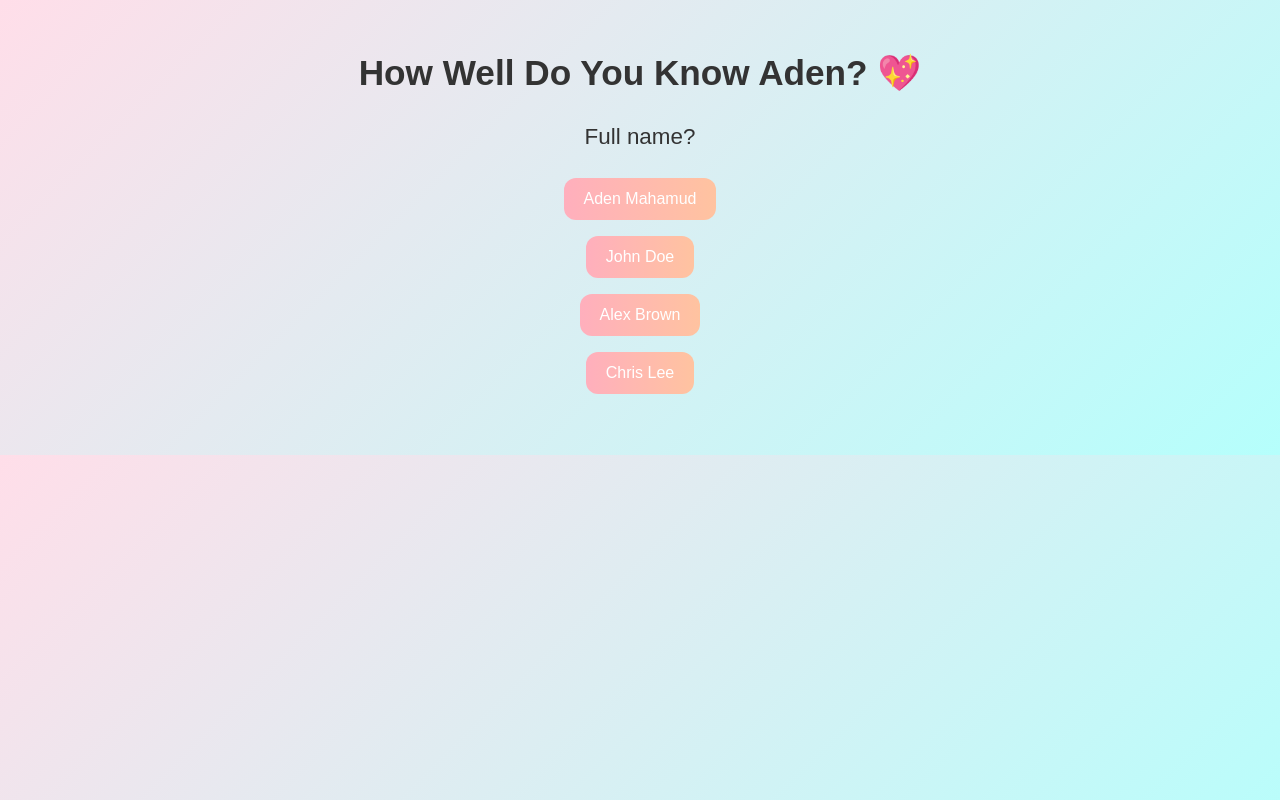
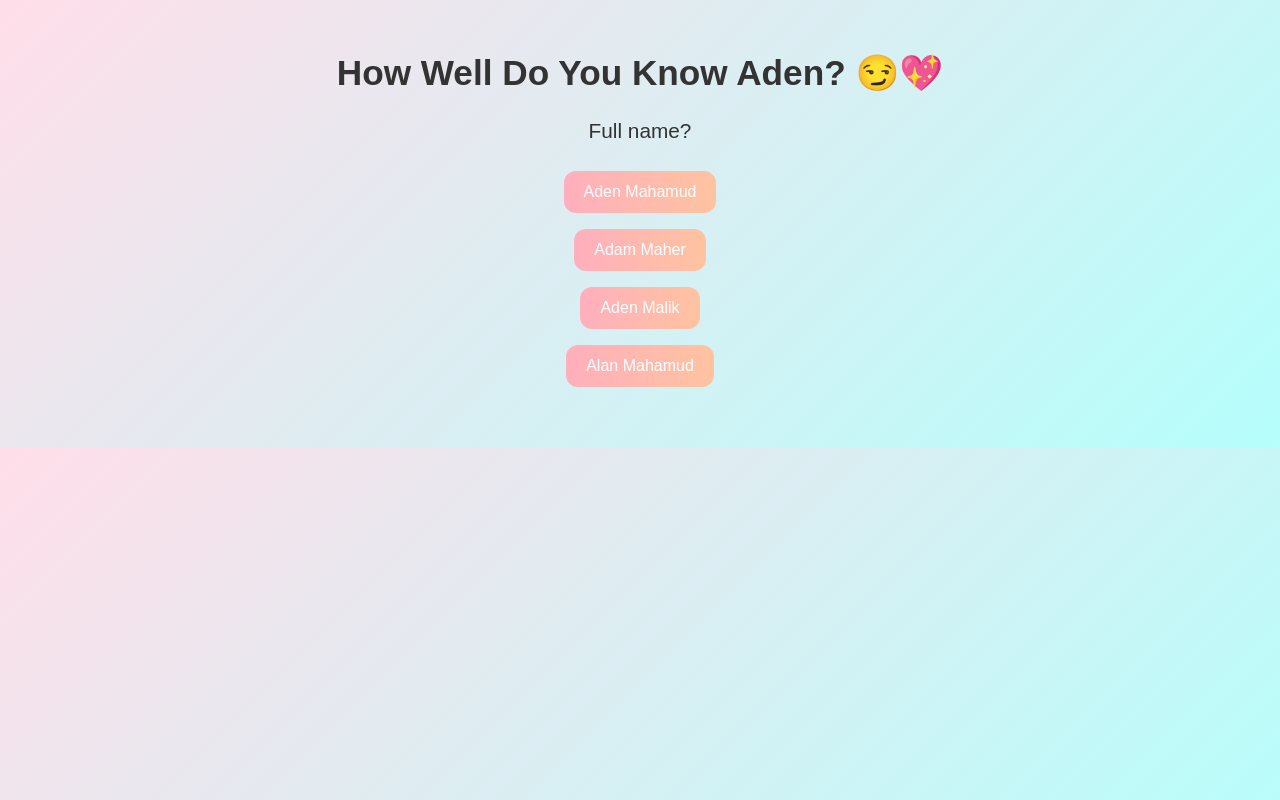
Before and after one commit to tired1024/faff-questions, a plain HTML site: page index.html in a window 1280 px wide. Both pictures are taken after a click on the button "Black or Red". Drawn offline with Linux system fonts and the light colour scheme.

Commit message:
Update index.html

```diff
--- a/index.html
+++ b/index.html
@@ -2,7 +2,7 @@
 <html lang="en">
 <head>
 <meta charset="UTF-8">
-<title>How Well Do You Know Aden? ❤️</title>
+<title>How Well Do You Know Aden? 💖</title>
 <style>
   body {
     font-family: 'Arial', sans-serif;
@@ -13,10 +13,10 @@
   }
   h1 {
     font-size: 2.2em;
-    margin-bottom: 30px;
+    margin-bottom: 25px;
   }
   .question {
-    font-size: 1.4em;
+    font-size: 1.3em;
     margin: 20px 0;
   }
   .buttons {
@@ -36,7 +36,7 @@
     color: white;
   }
   button:hover {
-    transform: scale(1.1);
+    transform: scale(1.05);
     background: linear-gradient(90deg, #2193b0, #6dd5ed);
   }
   #score {
@@ -44,13 +44,19 @@
     font-size: 1.5em;
     font-weight: bold;
   }
+  .message {
+    font-size: 1.2em;
+    margin: 15px 0;
+    color: #FF3CAC;
+  }
 </style>
 </head>
 <body>
 
-<h1>How Well Do You Know Aden? 💖</h1>
+<h1>How Well Do You Know Aden? 😏💖</h1>
 <div id="game"></div>
 <div id="score"></div>
+<div class="message" id="message"></div>
 
 <audio id="correctSound" src="https://www.soundjay.com/button/sounds/button-3.mp3"></audio>
 <audio id="wrongSound" src="https://www.soundjay.com/button/sounds/button-10.mp3"></audio>
@@ -58,21 +64,22 @@
 <script>
 const correctSound = document.getElementById('correctSound');
 const wrongSound = document.getElementById('wrongSound');
+const messageDiv = document.getElementById('message');
 
 const questions = [
-  { q: "Favourite colour?", a: "Black or Red", options: ["Black or Red", "Blue", "Green", "Yellow"] },
-  { q: "Full name?", a: "Aden Mahamud", options: ["Aden Mahamud", "John Doe", "Alex Brown", "Chris Lee"] },
-  { q: "Fav song (this week)?", a: "Bad Girls Like You or Don't Hide", options: ["Bad Girls Like You or Don't Hide", "Shape of You", "Blinding Lights", "Levitating"] },
-  { q: "Something about you you wish I knew?", a: "I care a lot, just tell me", options: ["I care a lot, just tell me", "I never care", "I only like music", "I like pizza"] },
+  { q: "Favourite colour?", a: "Black or Red", options: ["Black or Red", "Green", "Blue", "Purple"] },
+  { q: "Full name?", a: "Aden Mahamud", options: ["Aden Mahamud", "Adam Maher", "Aden Malik", "Alan Mahamud"] },
+  { q: "Fav song (this week)?", a: "Bad Girls Like You or Don't Hide", options: ["Bad Girls Like You or Don't Hide", "Good Girls Go", "Don't Stop Me Now", "Blinding Lights"] },
+  { q: "Something about you I wish I knew?", a: "I care a lot, just tell me", options: ["I care a lot, just tell me", "I never care", "I only like music", "I don’t really notice"] },
   { q: "When did I first know I had feelings for you?", a: "Seeing you everywhere and hearing my fav song", options: ["Seeing you everywhere and hearing my fav song", "Last week", "A year ago", "From the start"] },
-  { q: "Fav movie/series?", a: "Art the Clown", options: ["Art the Clown", "Adventure Time", "Inception", "Titanic"] },
-  { q: "How do I comfort myself?", a: "Chicken or listening", options: ["Chicken or listening", "Watching TV", "Gaming only", "Sleep"] },
+  { q: "Fav movie/series?", a: "Art the Clown", options: ["Art the Clown", "Adventure Time", "Inception", "The Matrix"] },
+  { q: "How do I comfort myself?", a: "Chicken or listening", options: ["Chicken or listening", "Watching TV", "Gaming only", "Sleeping"] },
   { q: "Favourite memory of us?", a: "Hanging out and talking", options: ["Hanging out and talking", "First text", "Birthday party", "School trip"] },
-  { q: "Favourite foods?", a: "Chicken", options: ["Chicken", "Pizza", "Sushi", "Pasta"] },
-  { q: "Drink I like the most?", a: "Mango drinks (cold)", options: ["Mango drinks (cold)", "Water", "Juice", "Soda"] },
+  { q: "Favourite foods?", a: "Chicken", options: ["Chicken", "Pizza", "Sushi", "Burger"] },
+  { q: "Drink I like the most?", a: "Mango drinks (cold)", options: ["Mango drinks (cold)", "Water", "Cola", "Orange juice"] },
   { q: "Something I'm passionate about?", a: "Hobbies and loving someone", options: ["Hobbies and loving someone", "Sports", "Movies", "Food"] },
   { q: "Fav free time activities?", a: "Reading manhwas or gaming", options: ["Reading manhwas or gaming", "Sleeping", "Watching TV", "Swimming"] },
-  { q: "Do I get jealous easily?", a: "Yes, but managing it", options: ["Yes, but managing it", "No", "Rarely", "Always"] },
+  { q: "Do I get jealous easily?", a: "Yes, but managing it", options: ["Yes, but managing it", "No", "Sometimes", "Rarely"] },
   { q: "Relationship with family?", a: "Well liked, dependable and silly", options: ["Well liked, dependable and silly", "Distant", "Complicated", "Perfect"] },
   { q: "Something to work on in our relationship?", a: "Communication and time", options: ["Communication and time", "Trust", "Patience", "Cooking"] },
   { q: "What does love mean to me?", a: "Being there and valuing feelings", options: ["Being there and valuing feelings", "Fun and excitement", "Gifts", "Forever"] },
@@ -88,13 +95,13 @@ const questions = [
 
 let current = 0;
 let score = 0;
-
 const gameDiv = document.getElementById("game");
 const scoreDiv = document.getElementById("score");
 
 function showQuestion() {
   if(current >= questions.length){
-    gameDiv.innerHTML = `<h2>Game Over!</h2><p>You scored ${score} / ${questions.length} ❤️</p>`;
+    gameDiv.innerHTML = `<h2>Game Over! 😘</h2><p>You scored ${score} / ${questions.length} ❤️</p>`;
+    messageDiv.innerHTML = "You really know me well! 🥰";
     return;
   }
 
@@ -105,20 +112,21 @@ function showQuestion() {
   });
 
   gameDiv.innerHTML = `<div class="question">${qObj.q}</div><div class="buttons">${buttonsHTML}</div>`;
+  messageDiv.innerHTML = "";
 }
 
 function checkAnswer(answer){
   const correctAnswer = questions[current].a;
   if(answer === correctAnswer){
     correctSound.play();
-    alert("Correct! 😎❤️");
+    messageDiv.innerHTML = "Correct! 😎💖 You're amazing!";
     score++;
   } else {
     wrongSound.play();
-    alert(`Oops! The correct answer is: ${correctAnswer} 😢`);
+    messageDiv.innerHTML = `Oops! The correct answer was: "${correctAnswer}" 😢`;
   }
   current++;
-  showQuestion();
+  setTimeout(showQuestion, 700); // short delay so she sees message
 }
 
 showQuestion();
```
